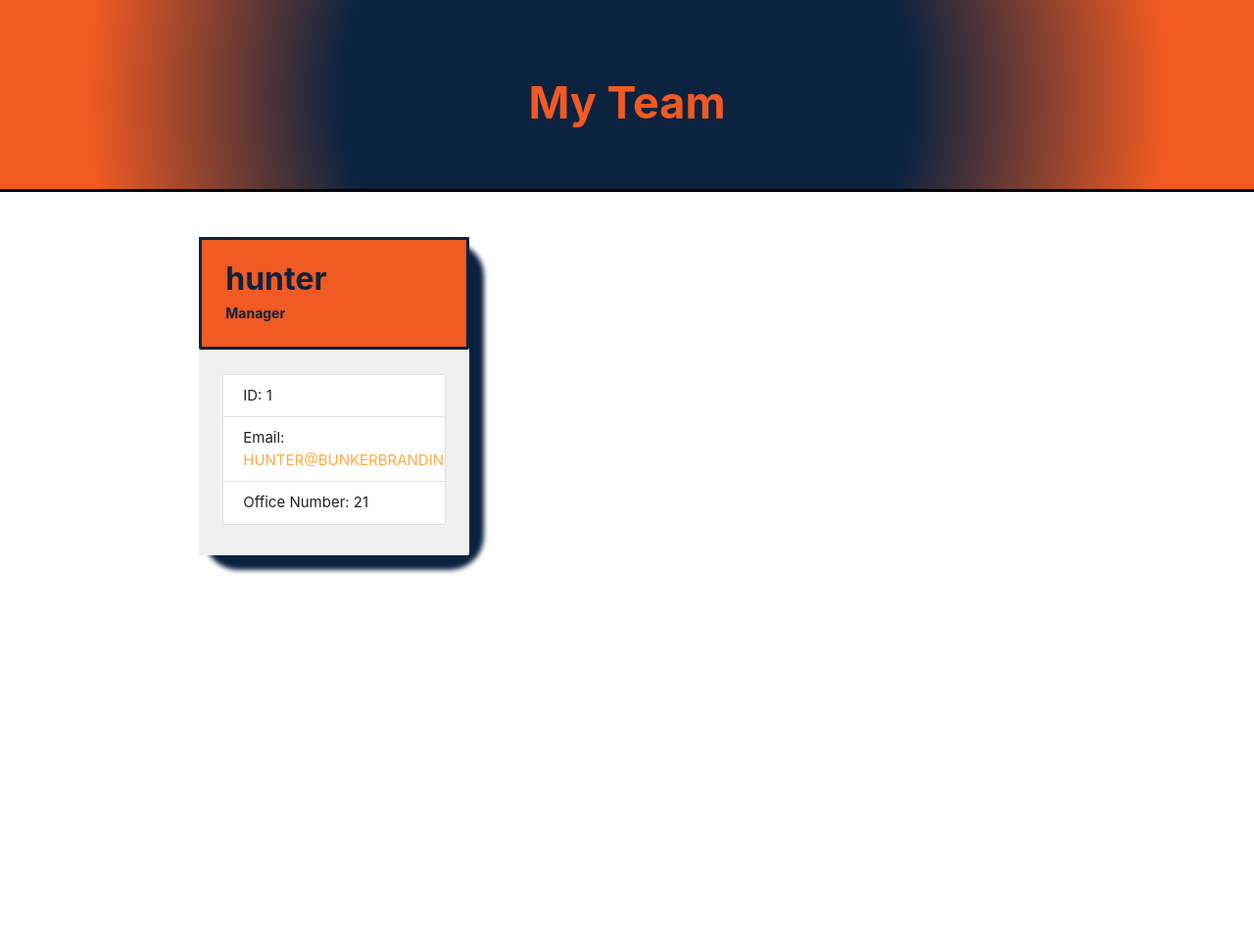
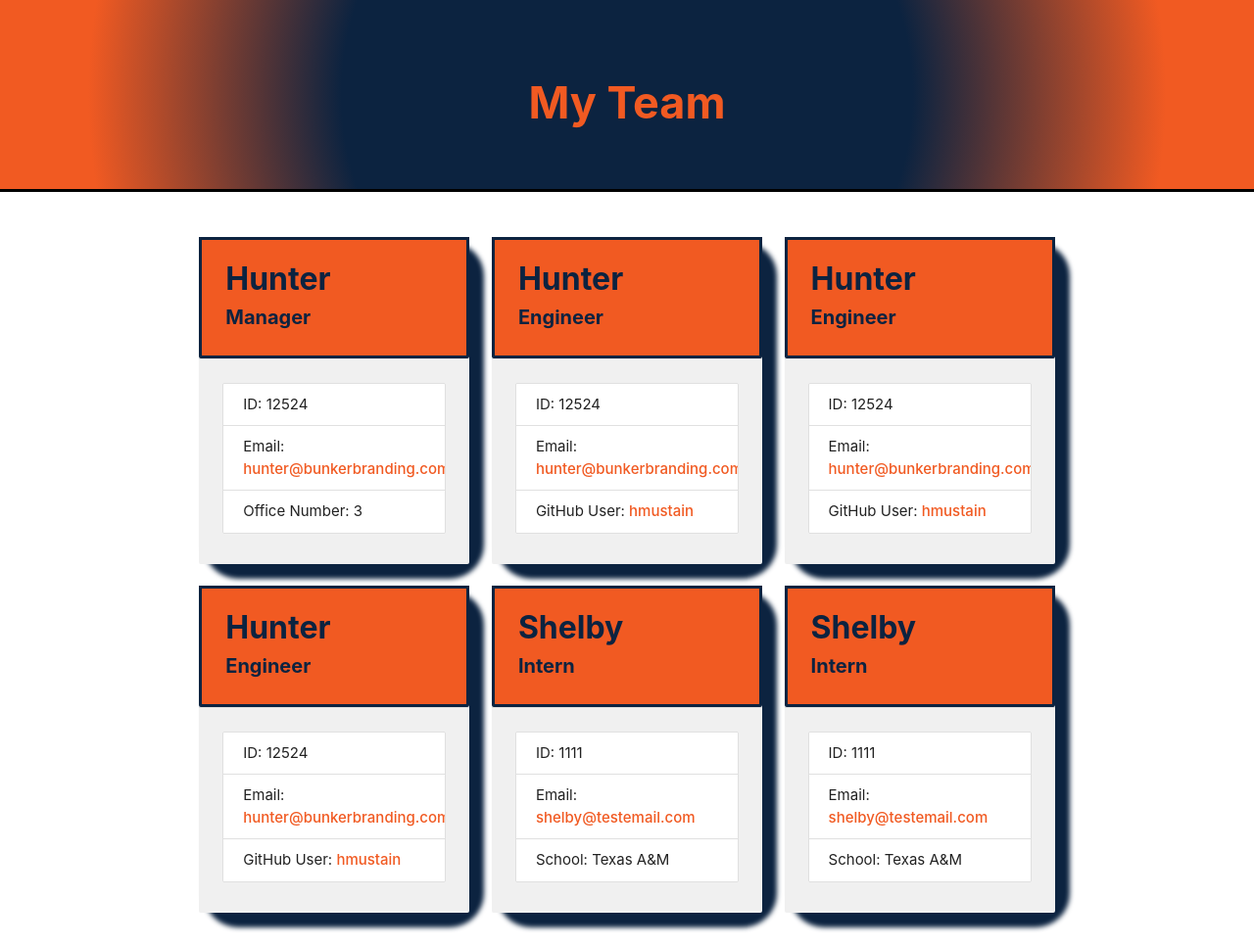
Before and after one commit to hmustain/Team-Profile-Generator, a website: page index.html in a window 1280 px wide. Shown: the whole page at 98% size. Before the commit the page ends 800 px from the top, so only its background shows below. Drawn offline with nearby package versions, Linux system fonts and the light colour scheme.

Commit message:
updating css, made text for emp role from 14px to 20px and changed that anchor tag color/styling

```diff
--- a/index.html
+++ b/index.html
@@ -21,18 +21,113 @@
               <div class="col s12 m4 l4">
     <div class="card emp-card">
       <div class="card-content emp-title">
-        <span class="card-title emp-name">hunter</span>
+        <span class="card-title emp-name">Hunter </span>
         <ul>
           <li id="emp-pos">Manager</li>
         </ul>
       </div>
       <div class="card-action emp-info">
         <ul class="collection">
-          <li class="collection-item">ID: 1</li>
+          <li class="collection-item">ID: 12524</li>
           <li class="collection-item">Email: <a href="mailto:hunter@bunkerbranding.com">hunter@bunkerbranding.com</a>
 
           </li>
-          <li class="collection-item">Office Number: 21</li>
+          <li class="collection-item">Office Number: 3</li>
+        </ul>
+      </div>
+    </div>
+  </div>
+        <div class="col s12 m4 l4">
+    <div class="card emp-card">
+      <div class="card-content emp-title">
+        <span class="card-title emp-name">Hunter</span>
+        <ul>
+          <li id="emp-pos">Engineer</li>
+        </ul>
+      </div>
+      <div class="card-action emp-info">
+        <ul class="collection">
+          <li class="collection-item">ID: 12524</li>
+          <li class="collection-item">Email: <a href="mailto:hunter@bunkerbranding.com">hunter@bunkerbranding.com</a>
+
+          </li>
+          <li class="collection-item">GitHub User: <a href="https://www.github.com/hmustain">hmustain</a></li>
+        </ul>
+      </div>
+    </div>
+  </div>
+        <div class="col s12 m4 l4">
+    <div class="card emp-card">
+      <div class="card-content emp-title">
+        <span class="card-title emp-name">Hunter</span>
+        <ul>
+          <li id="emp-pos">Engineer</li>
+        </ul>
+      </div>
+      <div class="card-action emp-info">
+        <ul class="collection">
+          <li class="collection-item">ID: 12524</li>
+          <li class="collection-item">Email: <a href="mailto:hunter@bunkerbranding.com">hunter@bunkerbranding.com</a>
+
+          </li>
+          <li class="collection-item">GitHub User: <a href="https://www.github.com/hmustain">hmustain</a></li>
+        </ul>
+      </div>
+    </div>
+  </div>
+        <div class="col s12 m4 l4">
+    <div class="card emp-card">
+      <div class="card-content emp-title">
+        <span class="card-title emp-name">Hunter</span>
+        <ul>
+          <li id="emp-pos">Engineer</li>
+        </ul>
+      </div>
+      <div class="card-action emp-info">
+        <ul class="collection">
+          <li class="collection-item">ID: 12524</li>
+          <li class="collection-item">Email: <a href="mailto:hunter@bunkerbranding.com">hunter@bunkerbranding.com</a>
+
+          </li>
+          <li class="collection-item">GitHub User: <a href="https://www.github.com/hmustain">hmustain</a></li>
+        </ul>
+      </div>
+    </div>
+  </div>
+        <div class="col s12 m4 l4">
+    <div class="card emp-card">
+      <div class="card-content emp-title">
+        <span class="card-title emp-name">Shelby</span>
+        <ul>
+          <li id="emp-pos">Intern</li>
+        </ul>
+      </div>
+      <div class="card-action emp-info">
+        <ul class="collection">
+          <li class="collection-item">ID: 1111</li>
+          <li class="collection-item">Email: <a href="mailto:shelby@testemail.com">shelby@testemail.com</a>
+
+          </li>
+          <li class="collection-item">School: Texas A&M</li>
+        </ul>
+      </div>
+    </div>
+  </div>
+        <div class="col s12 m4 l4">
+    <div class="card emp-card">
+      <div class="card-content emp-title">
+        <span class="card-title emp-name">Shelby</span>
+        <ul>
+          <li id="emp-pos">Intern</li>
+        </ul>
+      </div>
+      <div class="card-action emp-info">
+        <ul class="collection">
+          <li class="collection-item">ID: 1111</li>
+          <li class="collection-item">Email: <a href="mailto:Shelby@testemail.com">Shelby@testemail.com</a>
+
+          </li>
+          <li class="collection-item">School: Texas A&M</li>
         </ul>
       </div>
     </div>
--- a/index.js
+++ b/index.js
@@ -20,7 +20,7 @@
     else if (employee.getRole() === "Intern") {
         extraInfo += "School: " + employee.school
     }
-    return `        <div class="col s12 m4 l4">
+    return `        <div class="col s12 m6 l4">
     <div class="card emp-card">
       <div class="card-content emp-title">
         <span class="card-title emp-name">${employee.name}</span>
```
Also changed, not shown: dist/style.css.
